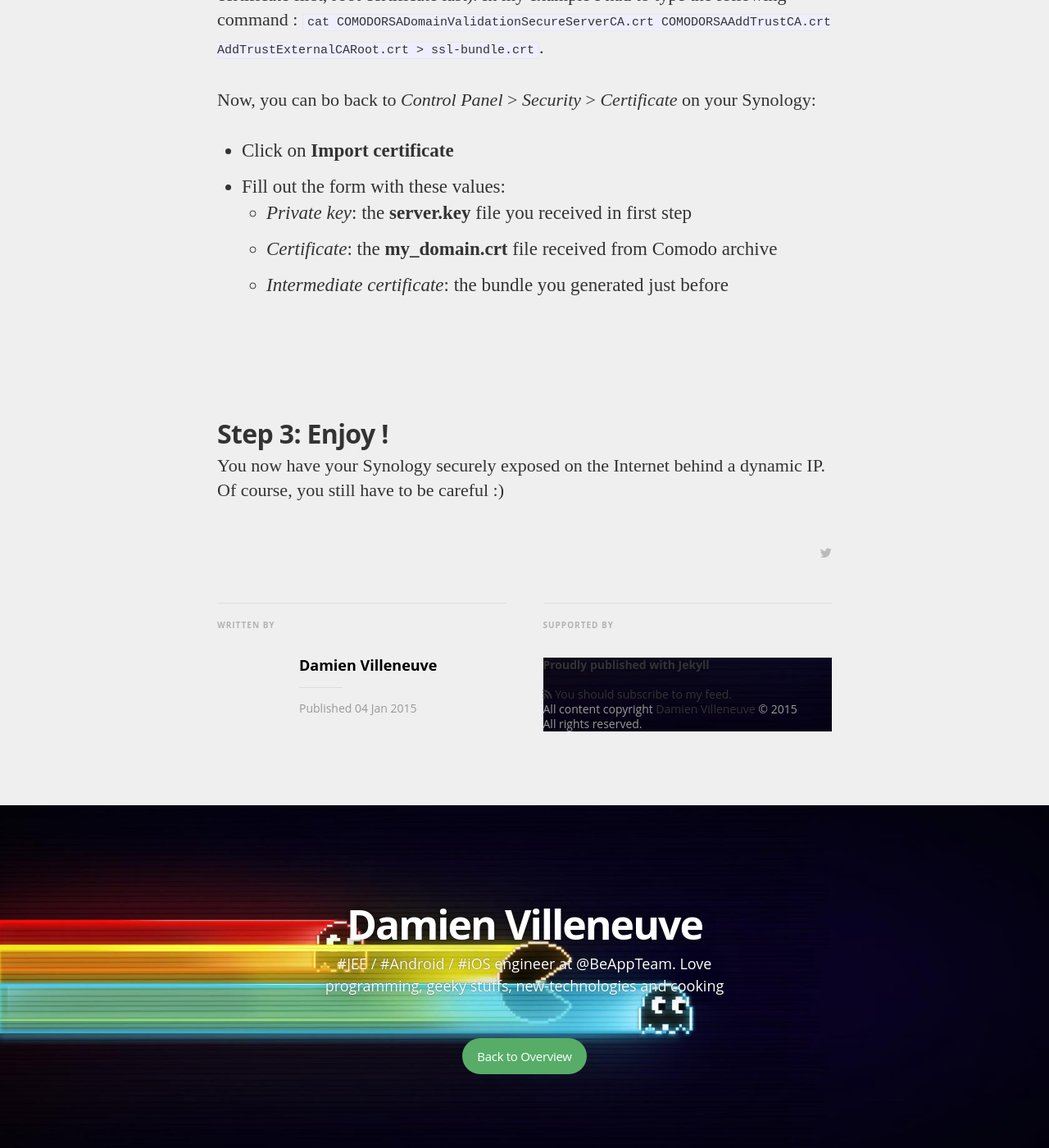
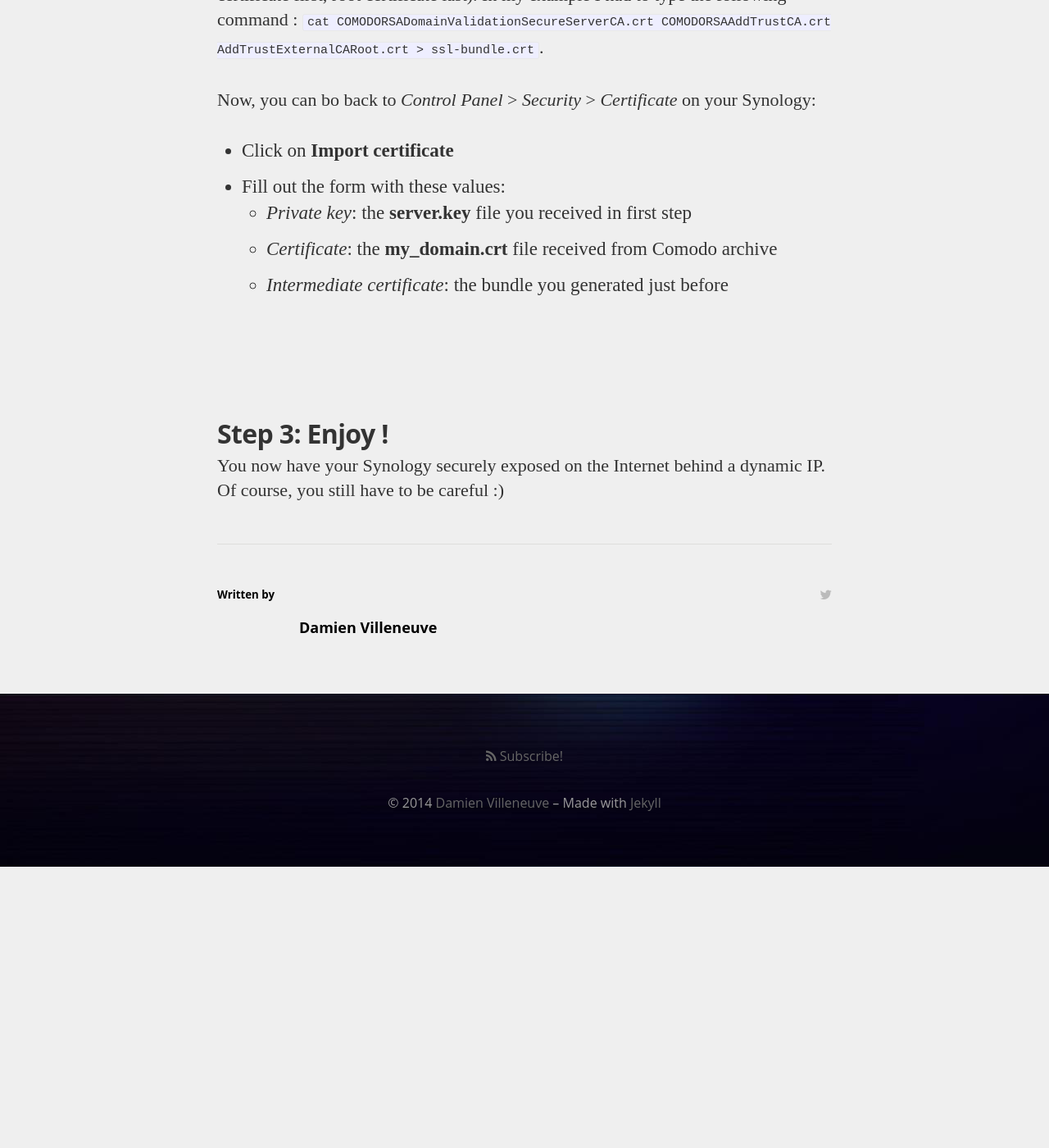
Before and after one commit to DayS/blog, a Jekyll site: the page built from _posts/2015-01-04-expose-nas-on-the-web.markdown, in a window 1280 px wide and 1400 px high, scrolled down 5897 px. Shown: the whole window at 82% size. Built offline with Jekyll 4.4.1, drawn with Linux system fonts in a browser that asks for light colours; nearby versions of some CDN libraries; some web fonts are replaced; Markdown is read by kramdown in place of the engine named in the settings; after the commit the page ends 6954 px from its top, so only the background shows below that.

Commit message:
Fix footer on posts and pages

```diff
--- a/_layouts/post.html
+++ b/_layouts/post.html
@@ -50,53 +50,33 @@
           <a name="topofpage"></a>
           {{content}}
         </section>
-        <footer class="post-footer">
-          <section class="share">
-            {% for social in site.social %}
-              {% if social.share_url != null %}
-                <a class="icon-{{ social.icon }}" href="{{ social.share_url }}{{ social.share_title }}{{page.title | cgi_escape}}{{ social.share_link }}{{site.url}}{{page.id}}"
-                  onclick="window.open(this.href, '{{ social.icon }}-share', 'width=550,height=255');return false;">
-                <i class="fa fa-{{ social.icon }}"></i><span class="hidden">{{ social.icon }}</span>
-                </a>
-              {% endif %}
-            {% endfor %}
-          </section>
-        </footer>
         <div class="bottom-teaser cf">
-          <div class="isLeft">
-            <h5 class="index-headline featured"><span>Written by</span></h5>
+		  <div class="isLeft">
+            <h5 class="featured"><span>Written by</span></h5>
             <section class="author">
-              <div class="author-image" style="background-image: url({{site.author_image}})">Blog Logo</div>
               <h4>{{ site.author }}</h4>
               <p class="bio">{{author.bio}}</p>
-              <hr>
-              <p class="published">Published <time datetime="{{ page.date | date: "%F %R" }}">{{ page.date | date_to_string }}</time></p>
             </section>
           </div>
           {{/post}}
           <div class="isRight">
-            <h5 class="index-headline featured"><span>Supported by</span></h5>
-            <footer class="site-footer">
-              <section class="poweredby">Proudly published with <a href="http://jekyllrb.com"> Jekyll</a></section>
-              <a class="subscribe" href="{{ "/feed.xml" | prepend: site.baseurl }}"> <span class="tooltip"> <i class="fa fa-rss"></i> You should subscribe to my feed.</span></a>
-              <div class="inner">
-                <section class="copyright">All content copyright <a href="{{@blog.url}}/">{{site.author}}</a> &copy; {{ site.time | date: '%Y' }}<br>All rights reserved.</section>
-              </div>
-            </footer>
+            <footer class="post-footer">
+				<section class="share">
+						{% for social in site.social %}
+						{% if social.share_url != null %}
+						<a class="icon-{{ social.icon }}" href="{{ social.share_url }}{{ social.share_title }}{{page.title | cgi_escape}}{{ social.share_link }}{{site.url}}{{page.id}}"
+						   onclick="window.open(this.href, '{{ social.icon }}-share', 'width=550,height=255');return false;">
+							<i class="fa fa-{{ social.icon }}"></i><span class="hidden">{{ social.icon }}</span>
+						</a>
+						{% endif %}
+						{% endfor %}
+				</section>
+			</footer>
           </div>
         </div>
       </article>
     </main>
-    <div class="bottom-closer">
-      <div class="background-closer-image" {%if site.cover %} style="background-image: url({{ site.cover }})"{% endif %}>
-        Image
-      </div>
-      <div class="inner">
-        <h1 class="blog-title">{{ site.title }}</h1>
-        <h2 class="blog-description">{{ site.description }}</h2>
-        <a href="/" class="btn">Back to Overview</a>
-      </div>
-    </div>
+	{% include footer.html %}
     {% include javascripts.html %}
   </body>
 </html>
--- a/css/main.sass
+++ b/css/main.sass
@@ -424,8 +424,10 @@ a
     ol li
       list-style-type: decimal
   .bottom-teaser
-    padding: 50px 0
+    margin-top: 20px
+    padding: 30px 0
     font-family: $font-sans
+    border-top: 1px solid #dededc
     hr
       border: 0
       padding: 0
```
Also changed, not shown: _layouts/page.html (+1 -11 lines), assets/images/author.jpg (added).
